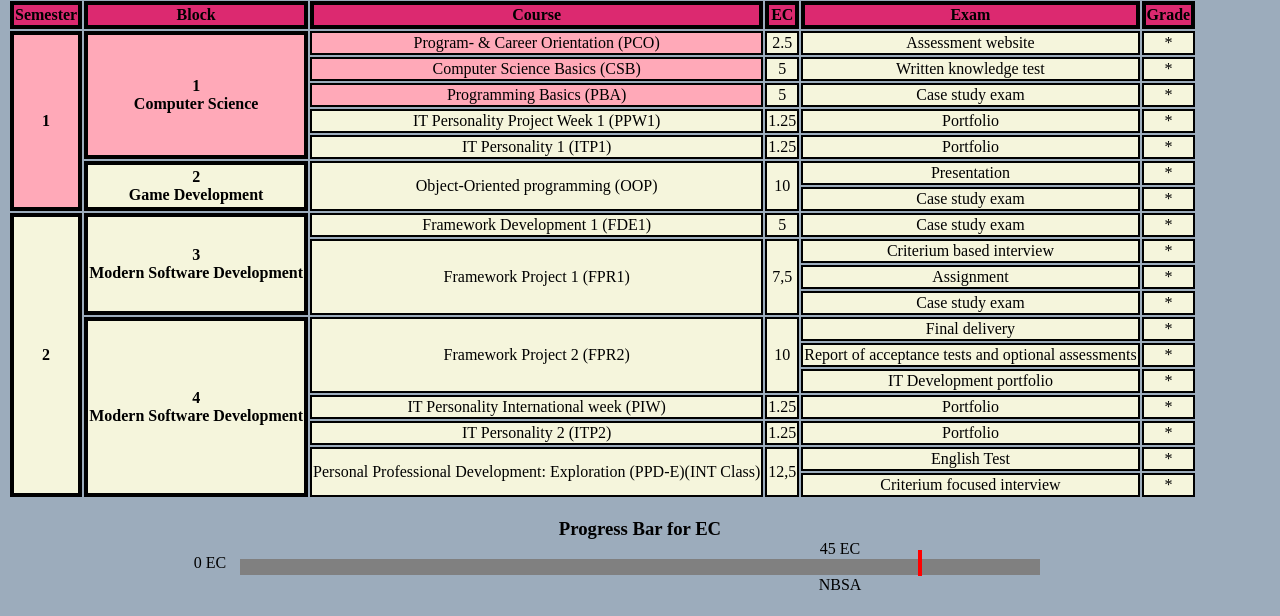
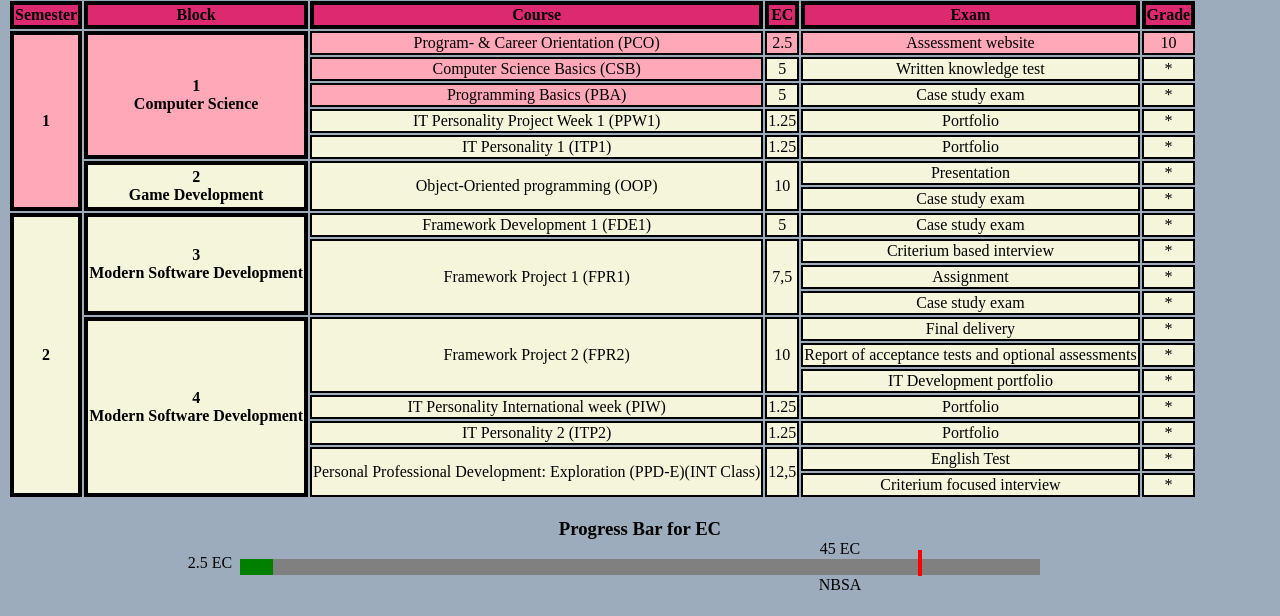
Before and after one commit to anafaraco01/anafaraco01.github.io, a plain HTML site: page pages/dashboard.html in a window 1280 px wide. Shown: the part 300-916 px from the top of the page. Drawn offline with Linux system fonts and the light colour scheme; a web font is replaced by a local one.

Commit message:
first grade added

```diff
--- a/pages/dashboard.html
+++ b/pages/dashboard.html
@@ -42,9 +42,9 @@
           <td class="headings" rowspan="7" id="done">1</td>
           <td class="headings" rowspan="5" id="done">1<br>Computer Science</td>
           <td id="done">Program- & Career Orientation (PCO)</td>
-          <td>2.5</td>
-          <td>Assessment website</td>
-          <td>*</td>
+          <td id="done">2.5</td>
+          <td id="done">Assessment website</td>
+          <td id="done">10</td>
         </tr>
         <tr>
           <td id="done">Computer Science Basics (CSB)</td>
@@ -146,9 +146,9 @@
         <h3>Progress Bar for EC</h3>
         <p id="nbsa">45 EC</p>
         <!--60 EC is the maximum, the 'value' determines current EC obtained-->
-        <progress value="0" max="60"></progress>
+        <progress value="2.5" max="60"></progress>
         <p id="nbsa-boundary">NBSA</p>
-        <p class="ec">0 EC</p>
+        <p class="ec">2.5 EC</p>
         <!--Red line that shows the NBSA boundary-->
         <div class="vertical-line"></div>
       </section>
```
